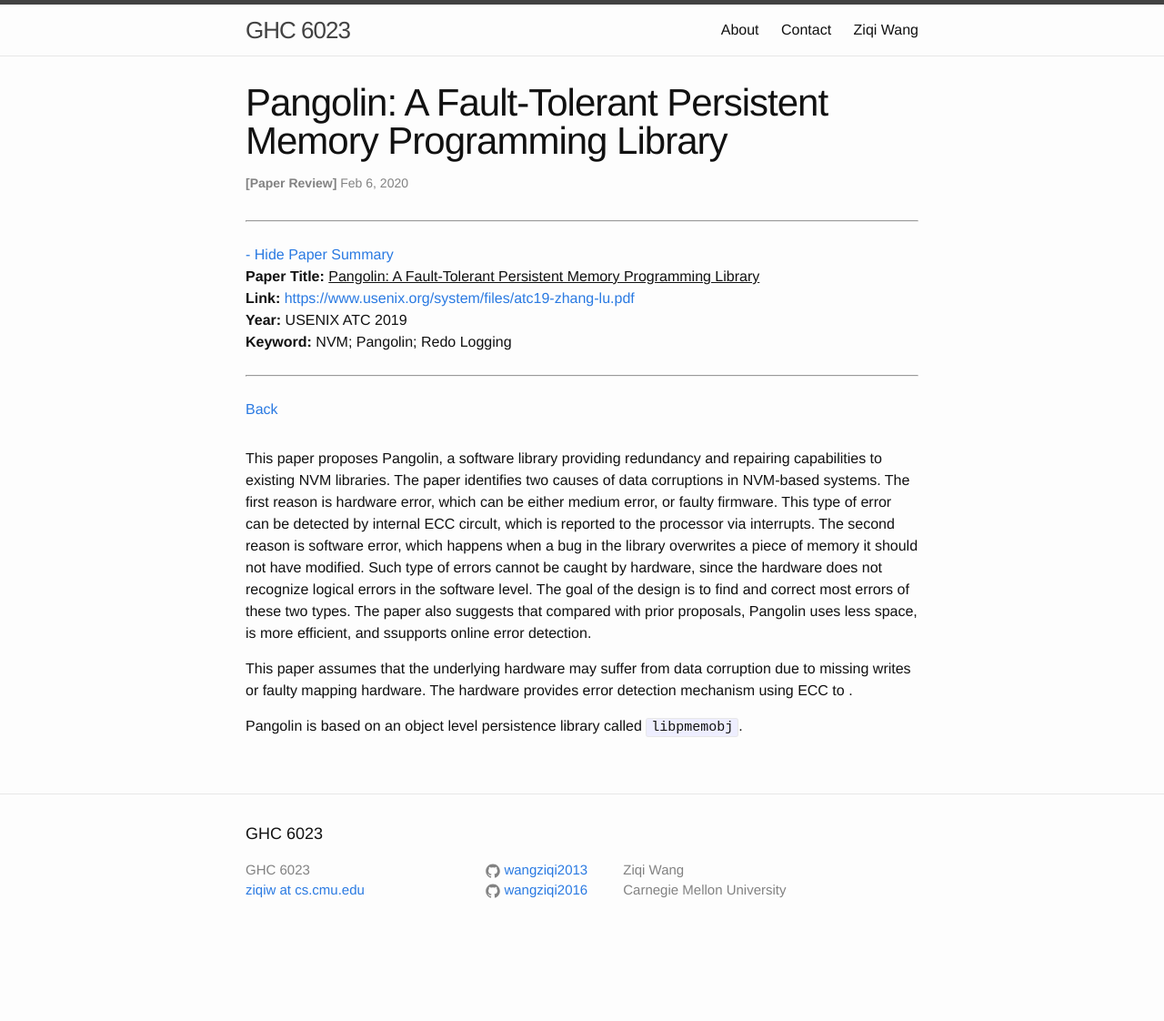
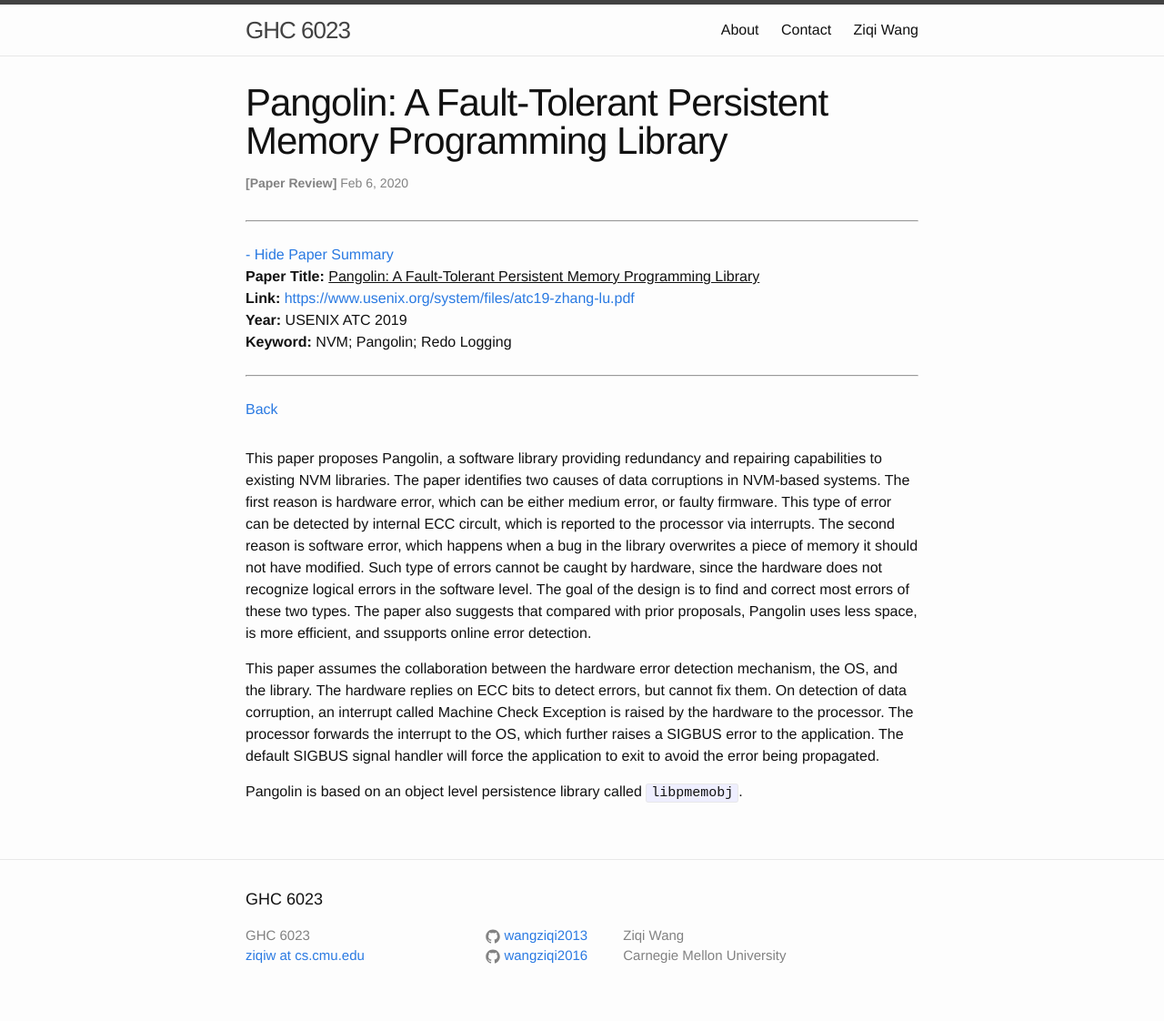
Before and after one commit to wangziqi2013/wangziqi2013.github.io, a Jekyll site: the page built from _posts/2020-02-05-pangolin.markdown, in a window 1280 px wide. Shown: the whole page at 91% size. Built offline with Jekyll 4.4.1, drawn with Linux system fonts in a browser that asks for light colours; before the commit the page ends 1050 px from its top, so only the background shows below that.

Commit message:
Adding os

```diff
--- a/_posts/2020-02-05-pangolin.markdown
+++ b/_posts/2020-02-05-pangolin.markdown
@@ -22,7 +22,10 @@ not recognize logical errors in the software level. The goal of the design is to
 two types. The paper also suggests that compared with prior proposals, Pangolin uses less space, is more efficient,
 and ssupports online error detection.
 
-This paper assumes that the underlying hardware may suffer from data corruption due to missing writes or faulty mapping
-hardware. The hardware provides error detection mechanism using ECC to .
+This paper assumes the collaboration between the hardware error detection mechanism, the OS, and the library. The hardware
+replies on ECC bits to detect errors, but cannot fix them. On detection of data corruption, an interrupt called
+Machine Check Exception is raised by the hardware to the processor. The processor forwards the interrupt to the OS, which
+further raises a SIGBUS error to the application. The default SIGBUS signal handler will force the application to exit
+to avoid the error being propagated.
 
 Pangolin is based on an object level persistence library called `libpmemobj`.
```
